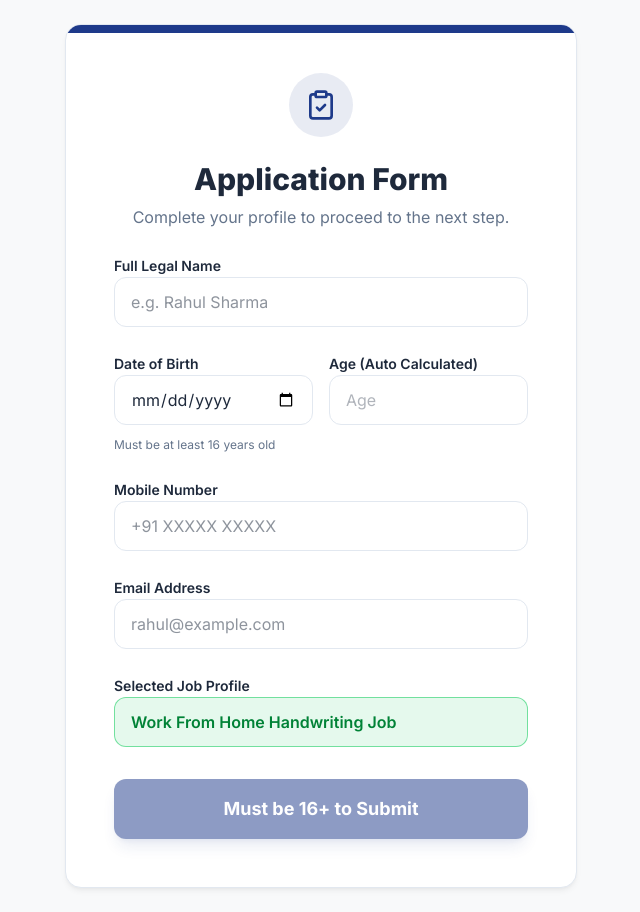
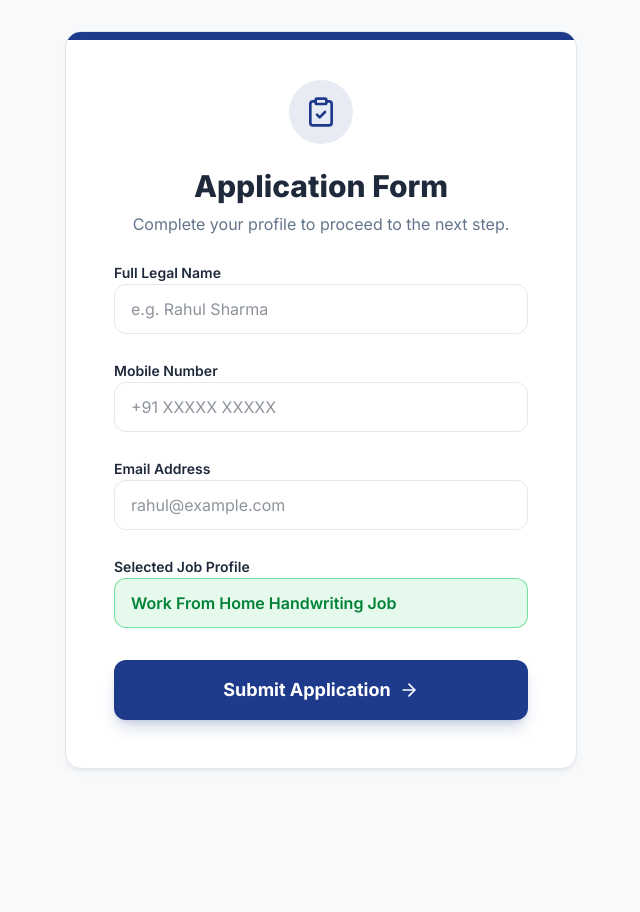
Before and after one commit to pritamraj05/wfh-typing-job, a Next.js app: page /onboarding in a window 1280 px wide. Shown: the whole page, without its empty margins (319-959 px from the left). After the commit the page ends 800 px from the top, so only its background shows below. Built offline with nearby package versions, Linux system fonts and the light colour scheme; no server answers.

Commit message:
feat: Remove age and dob fields from onboarding as requested

```diff
--- a/src/app/onboarding/actions.ts
+++ b/src/app/onboarding/actions.ts
@@ -12,8 +12,6 @@ export async function submitOnboardingForm(formData: FormData) {
   }
 
   const fullName = formData.get("fullName") as string;
-  const age = formData.get("age") as string;
-  const dob = formData.get("dob") as string;
   const mobile = formData.get("mobile") as string;
   const email = formData.get("email") as string;
   const jobType = formData.get("jobType") as string;
@@ -25,8 +23,6 @@ export async function submitOnboardingForm(formData: FormData) {
       .upsert({
         id: userId,
         full_name: fullName,
-        age: age,
-        dob: dob,
         mobile_number: mobile,
         email: email,
         job_type: jobType,
@@ -58,7 +54,7 @@ export async function getOnboardingData() {
 
   const { data, error } = await supabase
     .from("users")
-    .select("full_name, age, dob, mobile_number, email, job_type")
+    .select("full_name, mobile_number, email, job_type")
     .eq("id", userId)
     .single();
 
@@ -66,8 +62,6 @@ export async function getOnboardingData() {
 
   return {
     fullName: data.full_name || "",
-    age: data.age || "",
-    dob: data.dob || "",
     mobile: data.mobile_number || "",
     email: data.email || "",
   };
--- a/src/app/onboarding/page.tsx
+++ b/src/app/onboarding/page.tsx
@@ -7,8 +7,6 @@ import { useRouter } from "next/navigation";
 
 export default function OnboardingPage() {
   const [fullName, setFullName] = useState("");
-  const [dob, setDob] = useState("");
-  const [age, setAge] = useState("");
   const [mobile, setMobile] = useState("");
   const [email, setEmail] = useState("");
   const [isSubmitting, setIsSubmitting] = useState(false);
@@ -23,8 +21,6 @@ export default function OnboardingPage() {
         const data = await getOnboardingData();
         if (data) {
           setFullName(data.fullName);
-          setDob(data.dob);
-          setAge(data.age);
           setMobile(data.mobile);
           setEmail(data.email);
         }
@@ -36,28 +32,6 @@ export default function OnboardingPage() {
     }
     loadData();
   }, []);
-
-  // Calculate the maximum date allowed (16 years ago from today)
-  const today = new Date();
-  const maxDate = new Date(today.getFullYear() - 16, today.getMonth(), today.getDate()).toISOString().split('T')[0];
-
-  const handleDobChange = (e: React.ChangeEvent<HTMLInputElement>) => {
-    const newDob = e.target.value;
-    setDob(newDob);
-
-    if (newDob) {
-      const birthDate = new Date(newDob);
-      const today = new Date();
-      let calculatedAge = today.getFullYear() - birthDate.getFullYear();
-      const m = today.getMonth() - birthDate.getMonth();
-      if (m < 0 || (m === 0 && today.getDate() < birthDate.getDate())) {
-        calculatedAge--;
-      }
-      setAge(calculatedAge.toString());
-    } else {
-      setAge("");
-    }
-  };
 
   const handleSubmit = async (e: React.FormEvent<HTMLFormElement>) => {
     e.preventDefault();
@@ -131,40 +105,6 @@ export default function OnboardingPage() {
             />
           </div>
 
-          <div className="grid grid-cols-2 gap-4">
-            <div className="space-y-2">
-              <label htmlFor="dob" className="text-sm font-semibold text-foreground">
-                Date of Birth
-              </label>
-              <input
-                type="date"
-                id="dob"
-                name="dob"
-                required
-                max={maxDate}
-                value={dob}
-                onChange={handleDobChange}
-                className="w-full px-4 py-3 rounded-xl border border-border bg-card text-foreground focus:ring-2 focus:ring-primary outline-none transition-all"
-              />
-              <p className="text-xs text-muted-foreground mt-1">Must be at least 16 years old</p>
-            </div>
-            <div className="space-y-2">
-              <label htmlFor="age" className="text-sm font-semibold text-foreground">
-                Age (Auto Calculated)
-              </label>
-              <input
-                type="number"
-                id="age"
-                name="age"
-                required
-                readOnly
-                value={age}
-                placeholder="Age"
-                className="w-full px-4 py-3 rounded-xl border border-border bg-card/50 text-foreground/70 cursor-not-allowed outline-none transition-all"
-              />
-            </div>
-          </div>
-
           <div className="space-y-2">
             <label htmlFor="mobile" className="text-sm font-semibold text-foreground">
               Mobile Number
@@ -214,13 +154,11 @@ export default function OnboardingPage() {
 
           <button
             type="submit"
-            disabled={!age || parseInt(age) < 16 || isSubmitting}
+            disabled={isSubmitting}
             className="w-full mt-8 py-4 bg-primary text-primary-foreground rounded-xl font-bold text-lg hover:bg-primary/90 transition-all flex justify-center items-center gap-2 group shadow-lg shadow-primary/20 disabled:opacity-50 disabled:cursor-not-allowed"
           >
             {isSubmitting ? (
               <div className="w-6 h-6 border-2 border-white/30 border-t-white rounded-full animate-spin" />
-            ) : (!age || parseInt(age) < 16) ? (
-              "Must be 16+ to Submit"
             ) : (
               <>
                 Submit Application
```
